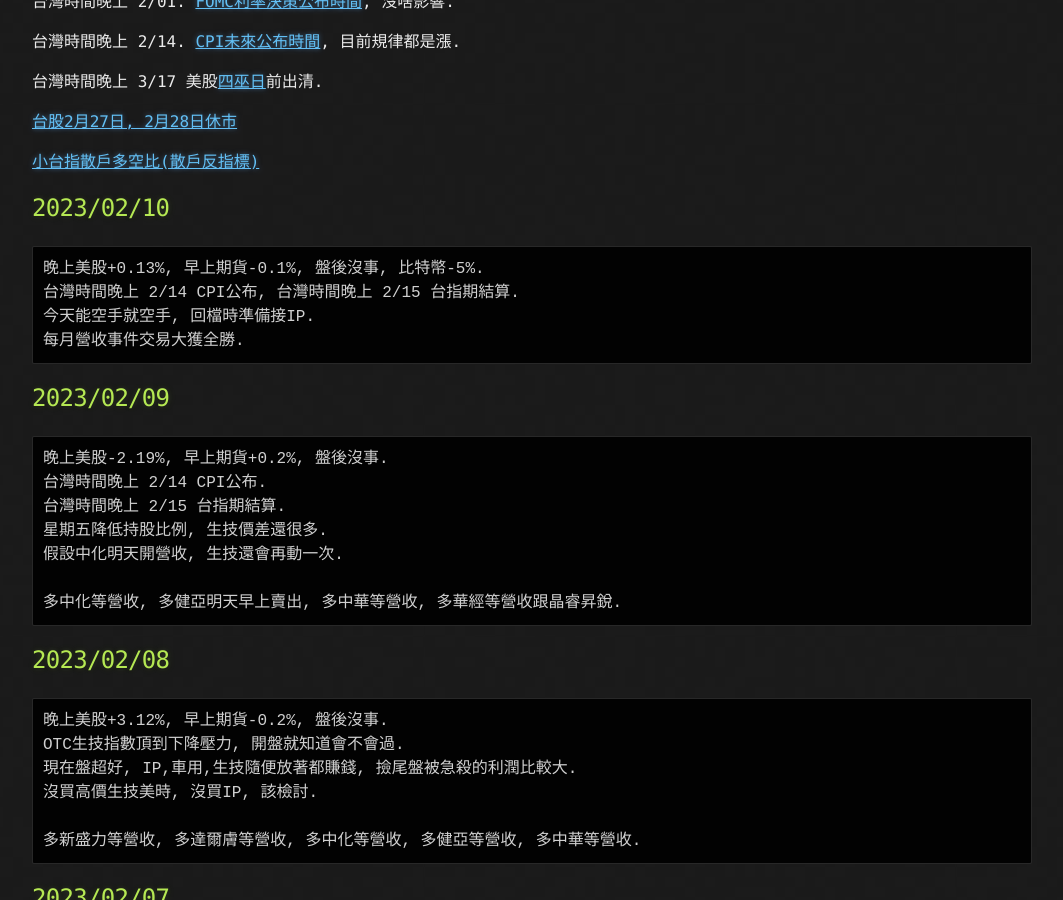
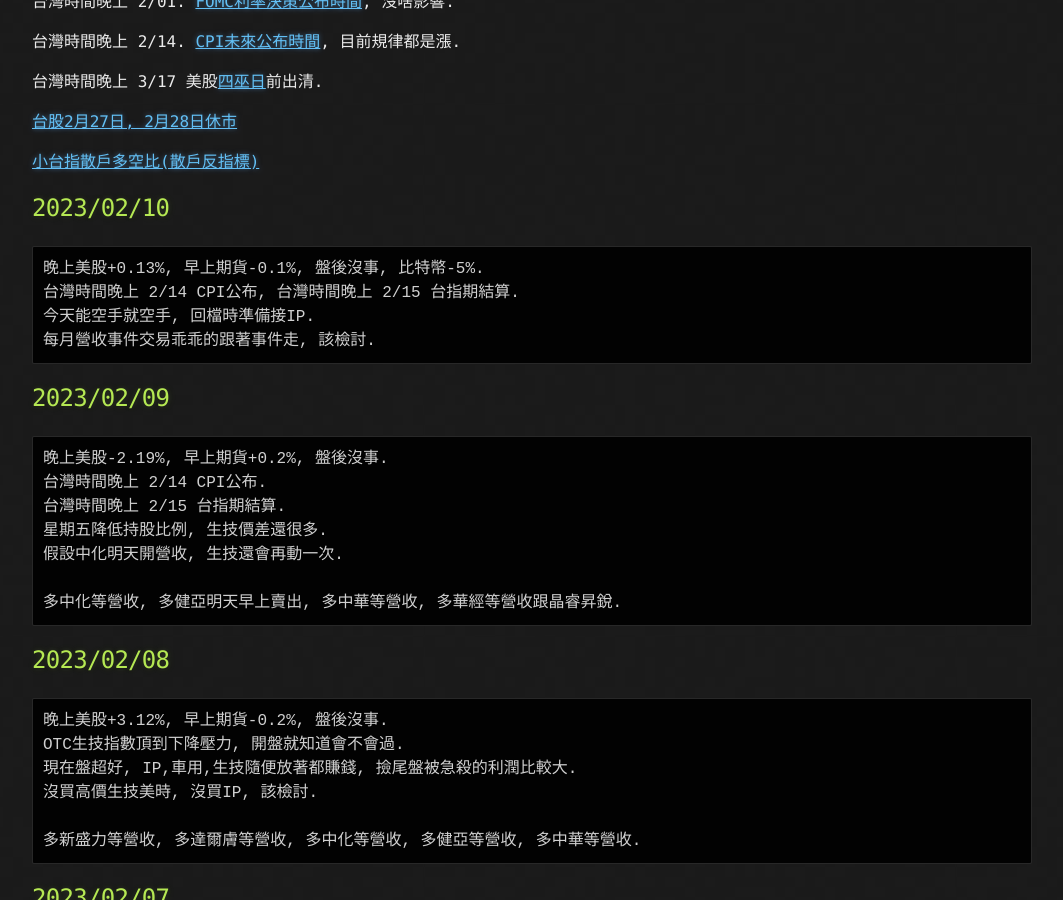
Before and after one commit to lepg5487/Stock_God, a Jekyll site: the page built from index.md, in a window 1280 px wide and 900 px high, scrolled down 428 px. Shown: the whole window, without its empty margins (108-1171 px from the left). Built offline with Jekyll 4.4.1, drawn with Linux system fonts in a browser that asks for light colours; our own code applies the rules of GitHub Pages for plain Markdown files.

Commit message:
Update index.md

````diff
--- a/index.md
+++ b/index.md
@@ -25,7 +25,7 @@ layout: testlayouts
 晚上美股+0.13%, 早上期貨-0.1%, 盤後沒事, 比特幣-5%.
 台灣時間晚上 2/14 CPI公布, 台灣時間晚上 2/15 台指期結算.
 今天能空手就空手, 回檔時準備接IP.
-每月營收事件交易大獲全勝.
+每月營收事件交易乖乖的跟著事件走, 該檢討.
 ```
 
 ## 2023/02/09
````
